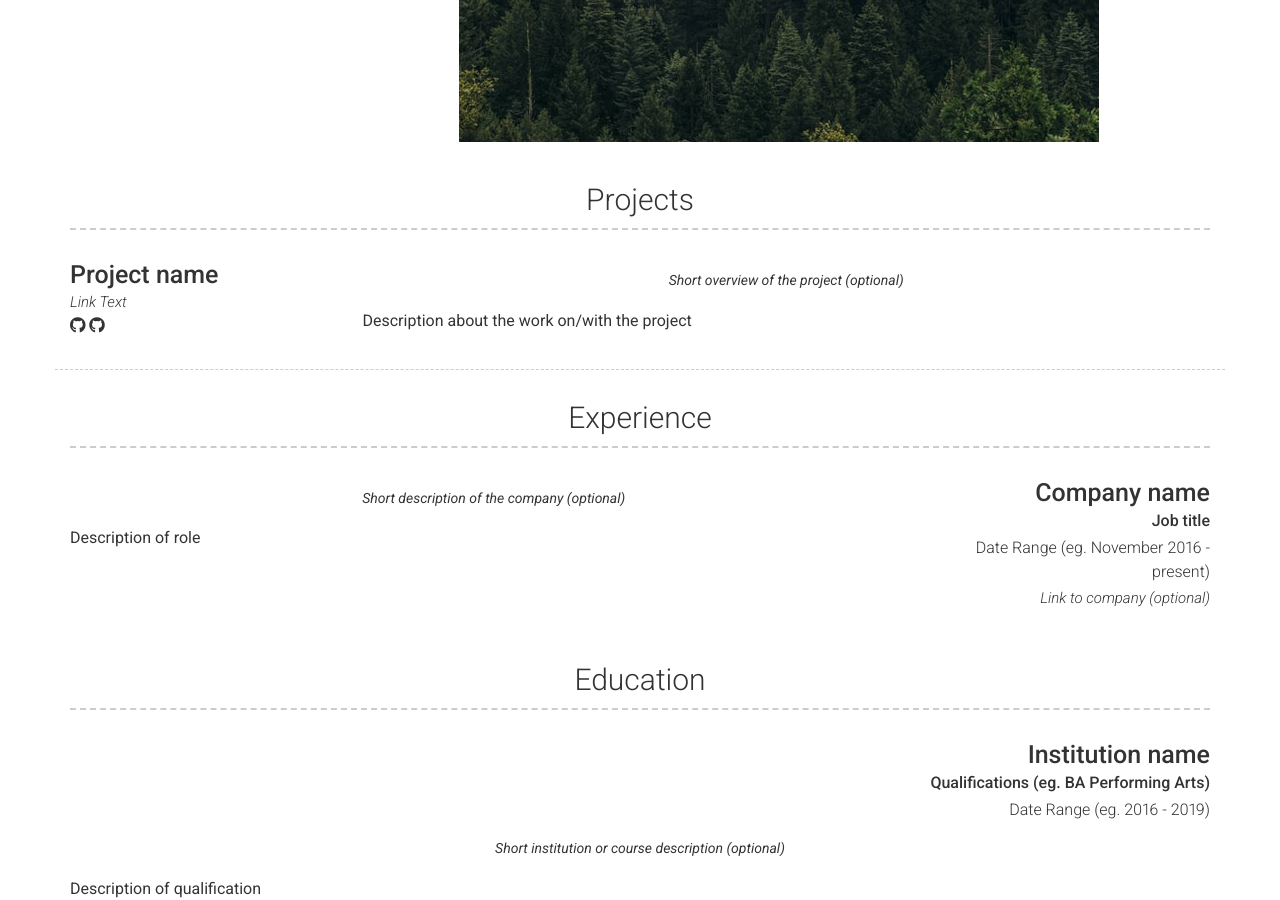
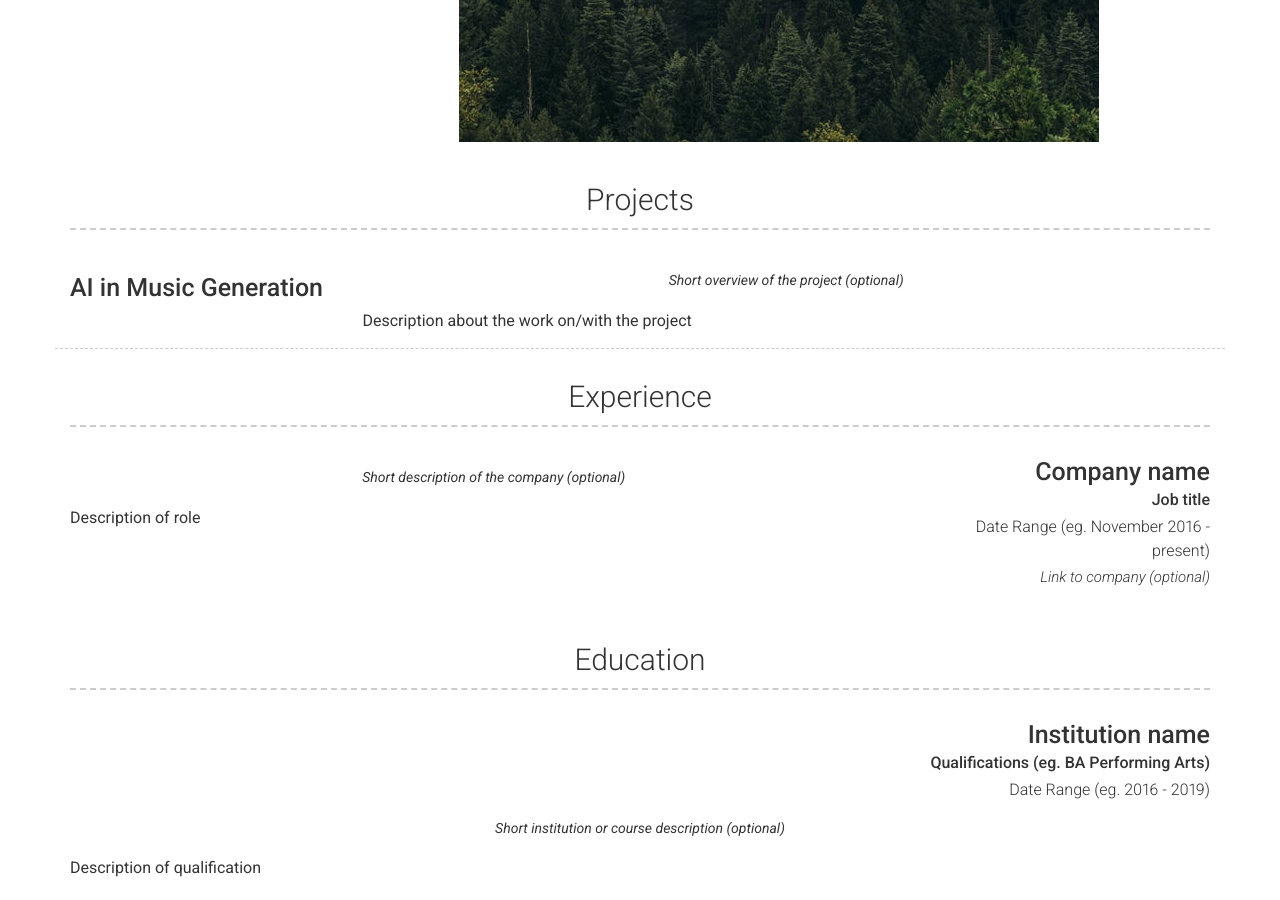
Before and after one commit to tim000519/tim000519.github.io, a Jekyll site: the page built from index.md, in a window 1280 px wide and 900 px high, scrolled down 746 px. Built offline with Jekyll 4.4.1, drawn with Linux system fonts in a browser that asks for light colours; nearby versions of some CDN libraries.

Commit message:
Update _config.yml

```diff
--- a/_config.yml
+++ b/_config.yml
@@ -51,7 +51,7 @@ instagram_username: ky.0_0.ne
 
 # About Section
 # about_title: About Me (Use this to override about section title)
-about_profile_image: Directory of profile image (eg. images/profile.jpg)
+about_profile_image: images/profile.jpg
 about_content: | # this will include new lines to allow paragraphs
   Write an awesome description about yourself here, this supports markdown, so you can add [links](http://foobar.com) and highlight things <mark>like this</mark>.
 
@@ -68,16 +68,16 @@ content:
       - layout: left
         border: weak  # Value of `weak` will display a weak border below this item. # Any
                       # other value (or no value) means no border will be displayed
-        title: Project name
-        link: Link to project (eg. sproogen.github.io/modern-resume-theme)(optional)
-        link_text: Link Text
-        additional_links:
-          - title:  Github page for project (eg. sproogen/modern-resume-theme)
-            icon: fab fa-github
-            url: Link to project (eg. sproogen.github.io/modern-resume-theme)(optional)
-          - title:  Github page for project (eg. sproogen/modern-resume-theme)
-            icon: fab fa-github
-            url: Link to project (eg. sproogen.github.io/modern-resume-theme)(optional)
+        title: AI in Music Generation
+        # link: Link to project (eg. sproogen.github.io/modern-resume-theme)(optional)
+        # link_text: Link Text
+        # additional_links:
+        #   - title:  Github page for project (eg. sproogen/modern-resume-theme)
+        #     icon: fab fa-github
+        #     url: Link to project (eg. sproogen.github.io/modern-resume-theme)(optional)
+        #   - title:  Github page for project (eg. sproogen/modern-resume-theme)
+        #     icon: fab fa-github
+        #     url: Link to project (eg. sproogen.github.io/modern-resume-theme)(optional)
         quote: >
           Short overview of the project (optional)
         description: | # this will include new lines to allow paragraphs
```
